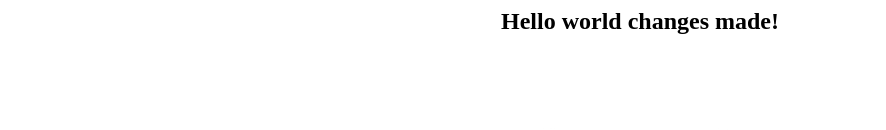
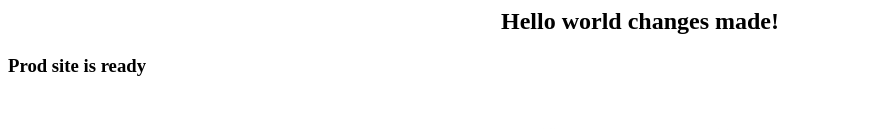
Before and after one commit to zubyranks/intellipaat-project, a plain HTML site: page index.html in a window 1280 px wide. Shown: the top 130 px of the page, without its empty margins (0-886 px from the left). Drawn offline with Linux system fonts and the light colour scheme.

Commit message:
All good

```diff
--- a/index.html
+++ b/index.html
@@ -4,5 +4,6 @@
 </head>
 <body style = "background-image:url('images/github3.jpg'); background-size: 100%">
 <h2 ALIGN=CENTER>Hello world changes made!</h2>
+<h3>Prod site is ready</h3>
 </body>
 </html>
```
